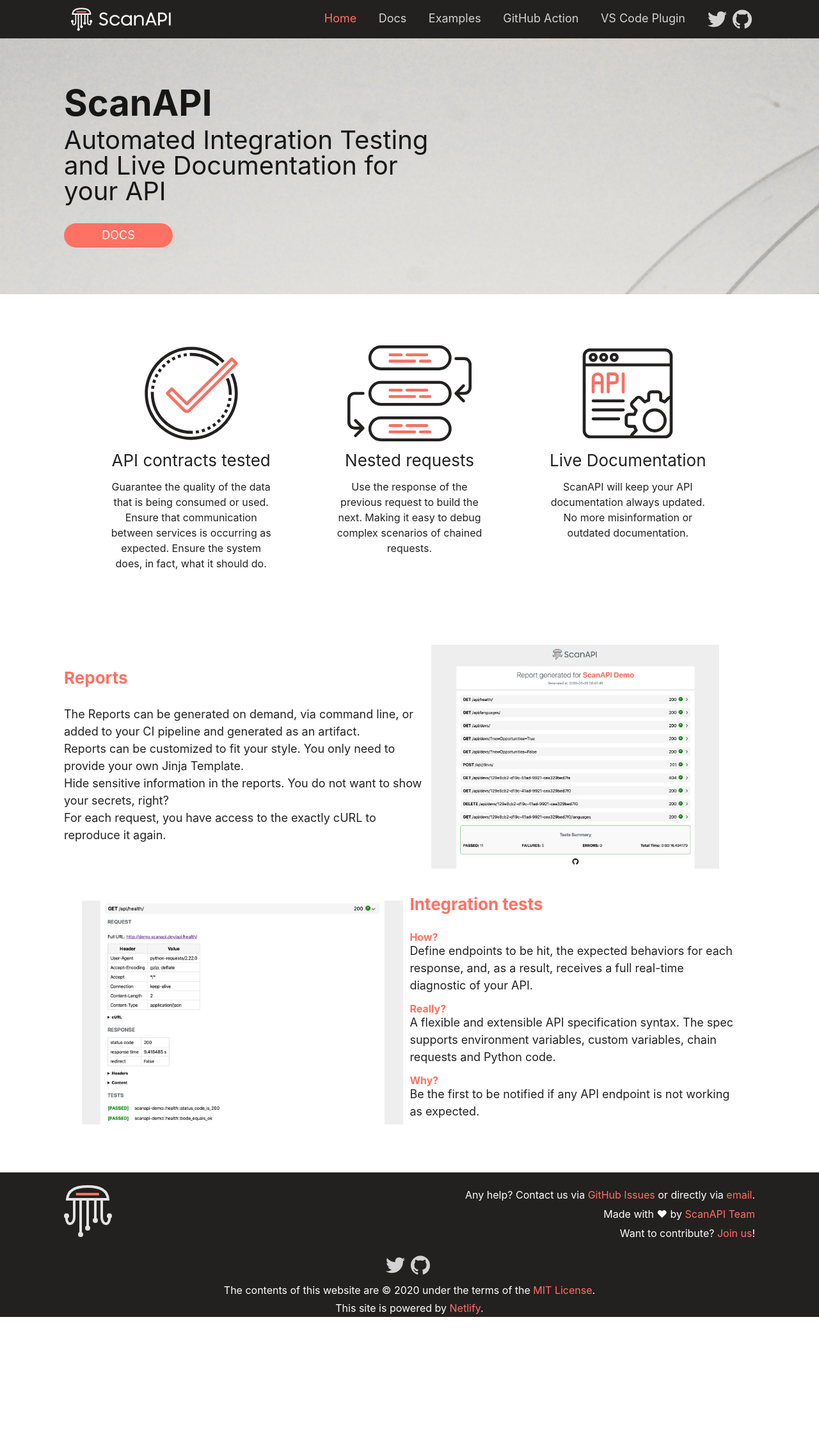
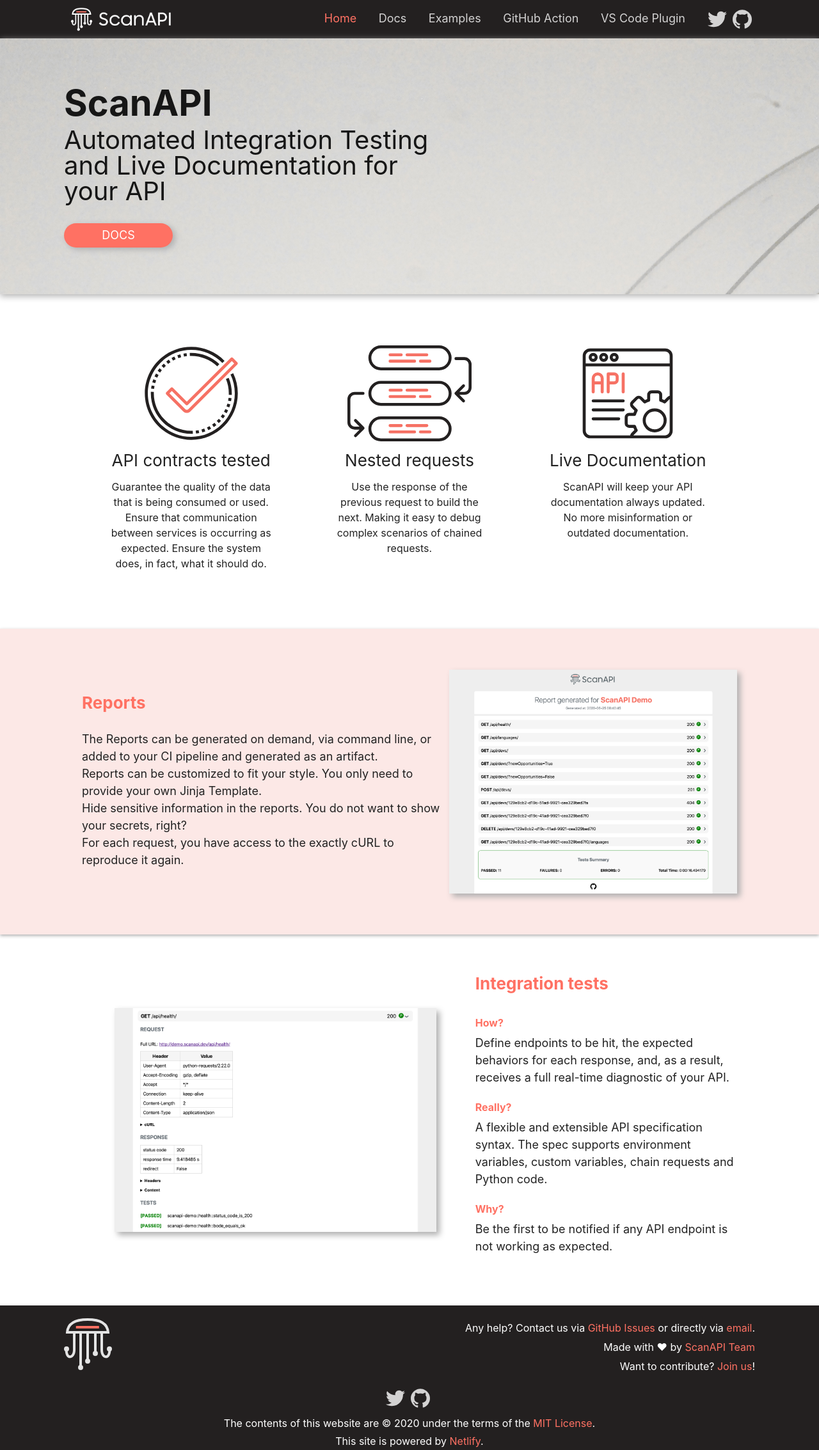
Before and after one commit to scanapi/website, a Jekyll site: the page built from index.html, in a window 1280 px wide. Shown: the whole page at 64% size. Built offline with Jekyll 4.4.1, drawn with Linux system fonts in a browser that asks for light colours; before the commit the page ends 2059 px from its top, so only the background shows below that.

Commit message:
Fix home css (#50)

```diff
--- a/_includes/navigation.html
+++ b/_includes/navigation.html
@@ -5,11 +5,11 @@
             {% for item in site.data.navigation %}
                 <a href="{{ item.link | relative_url}}" {% if page.url == item.link %} class="current"{% endif %}>{{ item.name }}</a>
             {% endfor %}
-            <a href="https://github.com/scanapi/examples">Examples</a>
+            <a href="https://github.com/scanapi/examples", target="_blank">Examples</a>
 
-            <a href="https://github.com/marketplace/actions/scanapi">GitHub Action</a>
+            <a href="https://github.com/marketplace/actions/scanapi", target="_blank">GitHub Action</a>
 
-            <a href="https://marketplace.visualstudio.com/items?itemName=ScanAPI.scanapi">VS Code Plugin</a>
+            <a href="https://marketplace.visualstudio.com/items?itemName=ScanAPI.scanapi", target="_blank">VS Code Plugin</a>
 
             <a class="nav-icon" href="https://twitter.com/scanapi_"> <img src="{{ "/assets/images/twitter.svg" | relative_url }}"></a>
             <a class="nav-icon" href="https://github.com/scanapi/scanapi"><img src="{{ "/assets/images/github-logo.svg" | relative_url }}"></a>
--- a/_sass/index.scss
+++ b/_sass/index.scss
@@ -13,6 +13,7 @@
     background-repeat: no-repeat;
     background-size: cover;
     margin-bottom: 80px;
+    box-shadow: 0px 3px 10px 0px $shadow-color;
     h1 {
         font-size: 56px;
         width: 600px;
@@ -41,6 +42,7 @@
         color: $light-color;
         font-size: $normal-font-size;
         text-transform: uppercase;
+        filter: drop-shadow(4px 3px 5px $shadow-color);
     }
 }
 
@@ -74,13 +76,18 @@
 
 .section-reports {
     width: 80%;
-    height: 400px;
+    height: 100%;
     display: flex;
     align-items: center;
     justify-content: flex-end;
+    padding: 5% 10%;
+    margin: 0;
+    background-color: $light-primary-color;
+    box-shadow: 0px 2px 5px 0px $shadow-color;
     img {
         height: 350px;
         margin-left: 10px;
+        filter: drop-shadow(5px 5px 5px $shadow-color);
     }
     div {
         display: flex;
@@ -101,18 +108,23 @@
 .section-integration-tests {
     width:80%;
     margin: auto;
-    height: 400px;
+    height: 100%;
     display: flex;
     align-items: center;
     justify-content: flex-start;
-    margin-bottom: 50px;
+    padding: 5% 10%;
+    margin: 0;
     img {
         height: 350px;
         margin-right: 10px;
+        filter: drop-shadow(5px 5px 5px $shadow-color);
+        padding: 0 5%;
     }
     div {
         display: flex;
         flex-direction: column;
+        max-height: 100%;
+        position: relative;
     }
     h2 {
         font-weight: 700;
@@ -123,6 +135,7 @@
     h3 {
         color: $primary-color;
         font-weight: bold;
+        padding: 10px 0px;
     }
     p {
         font-size: $normal-font-size;
--- a/_sass/main.scss
+++ b/_sass/main.scss
@@ -2,6 +2,8 @@
 $light-color: #FFFFFF;
 $darker-color: #161616;
 $primary-color: #FF7163;
+$light-primary-color: #FCE8E6;
+$shadow-color: #AFAFAF;
 $normal-font-size: 18px;
 $large-font-size: 26px;
 $larger-font-size: 40px;
```
